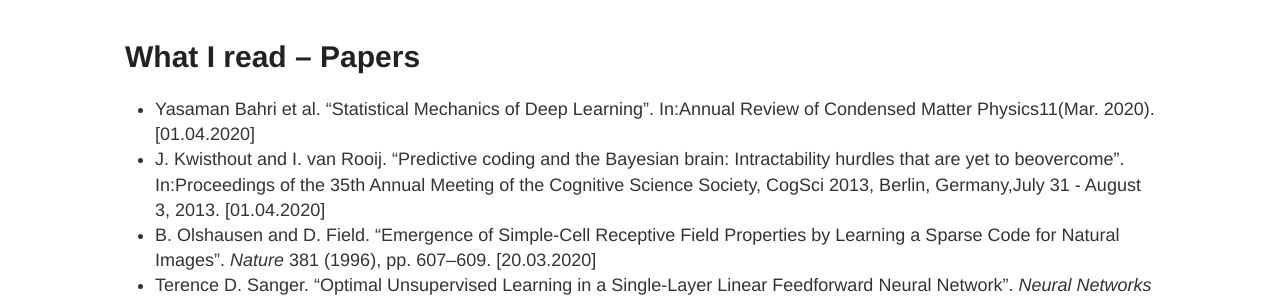
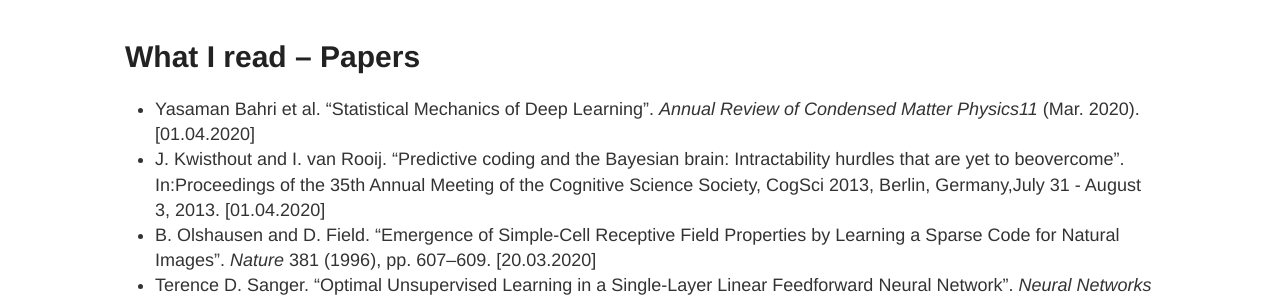
Before and after one commit to Mariusmarten/mariusmarten.github.io, a Jekyll site: the page built from resources.md, in a window 1280 px wide. Shown: the part 1175-1472 px from the top of the page. Built offline with Jekyll 4.4.1, drawn with Linux system fonts in a browser that asks for light colours.

```diff
--- a/resources.md
+++ b/resources.md
@@ -39,7 +39,7 @@ A collection of resources for Computational Neuroscience, Machine Learning and C
 
 
 # What I read – Papers
-- Yasaman Bahri et al. “Statistical Mechanics of Deep Learning”. In:Annual Review of Condensed Matter Physics11(Mar. 2020). [01.04.2020]
+- Yasaman Bahri et al. “Statistical Mechanics of Deep Learning”. *Annual Review of Condensed Matter Physics11* (Mar. 2020). [01.04.2020]
 - J. Kwisthout and I. van Rooij. “Predictive coding and the Bayesian brain: Intractability hurdles that are yet to beovercome”. In:Proceedings of the 35th Annual Meeting of the Cognitive Science Society, CogSci 2013, Berlin, Germany,July 31 - August 3, 2013. [01.04.2020]
 - B. Olshausen and D. Field. “Emergence of Simple-Cell Receptive Field Properties by Learning a Sparse Code for Natural Images”. *Nature* 381 (1996), pp. 607–609. [20.03.2020]
 - Terence D. Sanger. “Optimal Unsupervised Learning in a Single-Layer Linear Feedforward Neural Network”. *Neural Networks* (1989), pp. 459–473. [20.03.2020]
```
